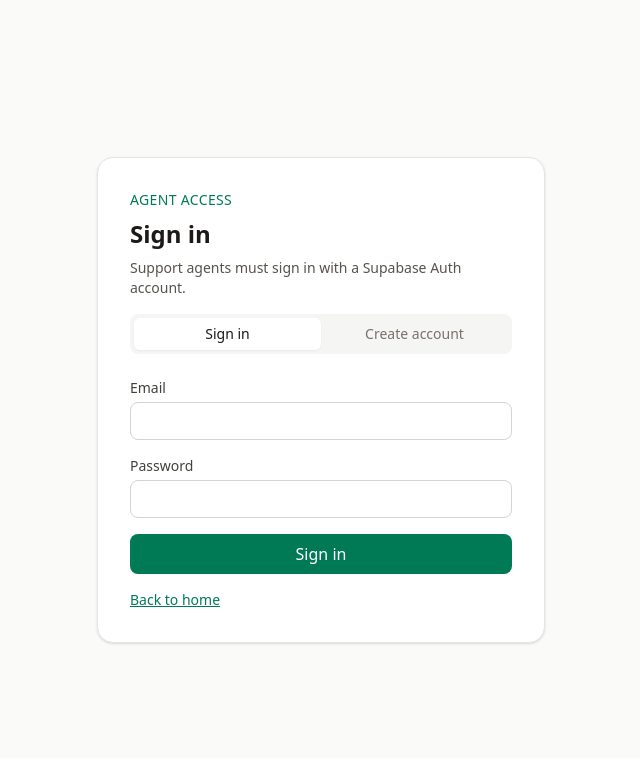
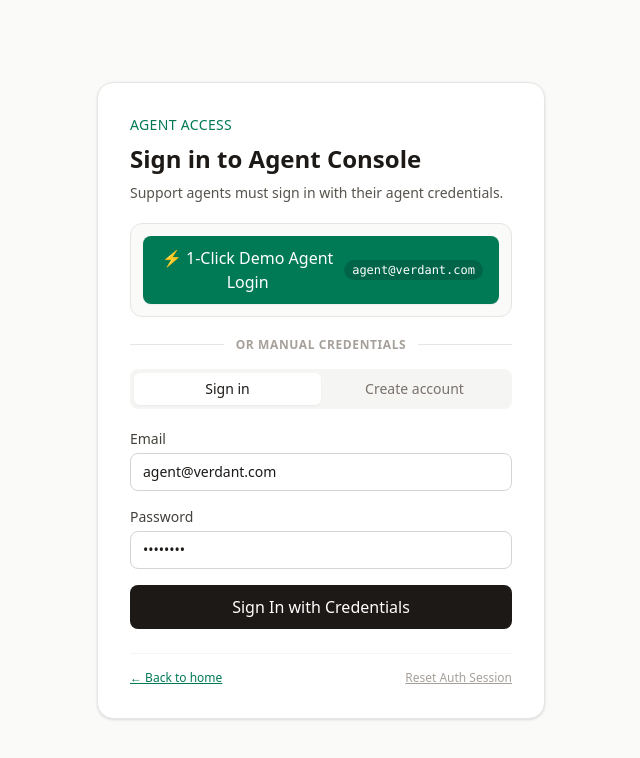
Before and after one commit to Shubham11369/Verdant-Co-Al, a React (Vite) app in the folder frontend/: page /login in a window 1280 px wide. Shown: the top 758 px of the page, without its empty margins (319-959 px from the left). Built offline with nearby package versions, Linux system fonts and the light colour scheme; no server answers.

Commit message:
feat(auth): implement local mock authentication fallback
Added a persistent mock authentication flow for local development environments where Supabase is not configured, including a dedicated mock auth middleware, persistent localStorage session handling, and a simplified login experience.

```diff
--- a/frontend/src/lib/AuthProvider.tsx
+++ b/frontend/src/lib/AuthProvider.tsx
@@ -7,18 +7,20 @@ import {
   useState,
   type ReactNode,
 } from "react";
-import { supabase } from "./supabase";
+import { supabase, resetLocalAuth, isMockAuth } from "./supabase";
 
 type AuthContextValue = {
   user: User | null;
   session: Session | null;
   isLoading: boolean;
+  isMockAuth: boolean;
   signIn: (email: string, password: string) => Promise<{ error: string | null }>;
   signUp: (
     email: string,
     password: string,
   ) => Promise<{ error: string | null; message?: string | null }>;
   signOut: () => Promise<void>;
+  resetAuth: () => Promise<void>;
 };
 
 const AuthContext = createContext<AuthContextValue | undefined>(undefined);
@@ -55,14 +57,26 @@ export function AuthProvider({ children }: { children: ReactNode }) {
       user: session?.user ?? null,
       session,
       isLoading,
+      isMockAuth,
       signIn: async (email, password) => {
-        const { error } = await supabase.auth.signInWithPassword({
+        try {
+          const { data, error } = await supabase.auth.signInWithPassword({
             email,
             password,
           });
-        return { error: error?.message ?? null };
+          if (error) {
+            return { error: error.message };
+          }
+          if (data?.session) {
+            setSession(data.session);
+          }
+          return { error: null };
+        } catch (err: any) {
+          return { error: err?.message || "Failed to sign in" };
+        }
       },
       signUp: async (email, password) => {
+        try {
           const { data, error } = await supabase.auth.signUp({
             email,
             password,
@@ -74,6 +88,9 @@ export function AuthProvider({ children }: { children: ReactNode }) {
           if (error) {
             return { error: error.message };
           }
+          if (data?.session) {
+            setSession(data.session);
+          }
           if (!data.session) {
             return {
               error: null,
@@ -82,9 +99,25 @@ export function AuthProvider({ children }: { children: ReactNode }) {
             };
           }
           return { error: null };
+        } catch (err: any) {
+          return { error: err?.message || "Failed to create account" };
+        }
       },
       signOut: async () => {
+        try {
           await supabase.auth.signOut();
+        } finally {
+          setSession(null);
+        }
+      },
+      resetAuth: async () => {
+        try {
+          await supabase.auth.signOut();
+        } catch {
+          // Ignore
+        }
+        resetLocalAuth();
+        setSession(null);
       },
     }),
     [isLoading, session],
--- a/frontend/src/lib/supabase.ts
+++ b/frontend/src/lib/supabase.ts
@@ -9,19 +9,64 @@ import {
 const supabaseUrl = import.meta.env.VITE_SUPABASE_URL?.trim();
 const supabaseAnonKey = import.meta.env.VITE_SUPABASE_ANON_KEY?.trim();
 
+const STORAGE_KEY = "verdant_agent_auth_session";
+
+function getStoredMockSession(): Session | null {
+  try {
+    if (typeof window === "undefined") return null;
+    const raw = localStorage.getItem(STORAGE_KEY);
+    if (!raw) return null;
+    const parsed = JSON.parse(raw);
+    if (parsed && parsed.access_token) {
+      return parsed as Session;
+    }
+  } catch {
+    // Ignore parse errors
+  }
+  return null;
+}
+
+function saveStoredMockSession(session: Session | null): void {
+  try {
+    if (typeof window === "undefined") return;
+    if (session) {
+      localStorage.setItem(STORAGE_KEY, JSON.stringify(session));
+    } else {
+      localStorage.removeItem(STORAGE_KEY);
+    }
+  } catch {
+    // Ignore storage errors
+  }
+}
+
+export function resetLocalAuth(): void {
+  try {
+    if (typeof window !== "undefined") {
+      localStorage.removeItem(STORAGE_KEY);
+      sessionStorage.clear();
+    }
+  } catch {
+    // Ignore
+  }
+}
+
 function createMockSupabaseClient(): SupabaseClient {
-  console.warn(
-    "Supabase env vars are missing. Using in-memory mock auth session.",
+  console.info(
+    "[Auth] Running in local mock auth mode with persistent localStorage session.",
   );
 
-  let currentSession: Session | null = null;
+  let currentSession: Session | null = getStoredMockSession();
   const listeners = new Set<
     (event: AuthChangeEvent, session: Session | null) => void
   >();
 
   const notify = (event: AuthChangeEvent, session: Session | null) => {
     for (const listener of listeners) {
-      listener(event, session);
+      try {
+        listener(event, session);
+      } catch (e) {
+        console.warn("[Auth Listener Error]", e);
+      }
     }
   };
 
@@ -47,37 +92,33 @@ function createMockSupabaseClient(): SupabaseClient {
       },
       signInWithPassword: async ({
         email,
-        password,
+        password: _password,
       }: {
         email: string;
         password: string;
       }) => {
-        if (!email || !password) {
-          return {
-            data: { user: null, session: null },
-            error: { message: "Email and password are required." },
-          };
-        }
+        const agentEmail = email?.trim() || "agent@verdant.com";
 
         const user: User = {
           id: "00000000-0000-0000-0000-000000000001",
-          email,
-          app_metadata: {},
-          user_metadata: {},
+          email: agentEmail,
+          app_metadata: { role: "agent" },
+          user_metadata: { full_name: "Verdant Support Agent" },
           aud: "authenticated",
           created_at: new Date().toISOString(),
         };
 
         const session: Session = {
-          access_token: `mock-token:${encodeURIComponent(email)}`,
+          access_token: `mock-token:${encodeURIComponent(agentEmail)}`,
           refresh_token: "mock-refresh-token",
-          expires_in: 3600,
-          expires_at: Math.floor(Date.now() / 1000) + 3600,
+          expires_in: 86400,
+          expires_at: Math.floor(Date.now() / 1000) + 86400,
           token_type: "bearer",
           user,
         };
 
         currentSession = session;
+        saveStoredMockSession(currentSession);
         notify("SIGNED_IN", currentSession);
 
         return {
@@ -87,35 +128,35 @@ function createMockSupabaseClient(): SupabaseClient {
       },
       signUp: async ({
         email,
-        password,
+        password: _password,
       }: {
         email: string;
         password: string;
       }) => {
-        if (!email || !password) {
-          return {
-            data: { user: null, session: null },
-            error: { message: "Email and password are required." },
-          };
-        }
+        const agentEmail = email?.trim() || "agent@verdant.com";
+
         const user: User = {
           id: "00000000-0000-0000-0000-000000000001",
-          email,
-          app_metadata: {},
-          user_metadata: {},
+          email: agentEmail,
+          app_metadata: { role: "agent" },
+          user_metadata: { full_name: "Verdant Support Agent" },
           aud: "authenticated",
           created_at: new Date().toISOString(),
         };
+
         const session: Session = {
-          access_token: `mock-token:${encodeURIComponent(email)}`,
+          access_token: `mock-token:${encodeURIComponent(agentEmail)}`,
           refresh_token: "mock-refresh-token",
-          expires_in: 3600,
-          expires_at: Math.floor(Date.now() / 1000) + 3600,
+          expires_in: 86400,
+          expires_at: Math.floor(Date.now() / 1000) + 86400,
           token_type: "bearer",
           user,
         };
+
         currentSession = session;
+        saveStoredMockSession(currentSession);
         notify("SIGNED_IN", currentSession);
+
         return {
           data: { user, session },
           error: null,
@@ -123,6 +164,7 @@ function createMockSupabaseClient(): SupabaseClient {
       },
       signOut: async () => {
         currentSession = null;
+        saveStoredMockSession(null);
         notify("SIGNED_OUT", null);
         return { error: null };
       },
@@ -130,6 +172,8 @@ function createMockSupabaseClient(): SupabaseClient {
   } as unknown as SupabaseClient;
 }
 
+export const isMockAuth = !supabaseUrl || !supabaseAnonKey;
+
 export const supabase: SupabaseClient =
   supabaseUrl && supabaseAnonKey
     ? createClient(supabaseUrl, supabaseAnonKey)
--- a/frontend/src/pages/LoginPage.tsx
+++ b/frontend/src/pages/LoginPage.tsx
@@ -3,16 +3,39 @@ import { Link, Navigate } from "react-router-dom";
 import { useAuth } from "../lib/AuthProvider";
 
 export function LoginPage() {
-  const { user, isLoading, signIn, signUp } = useAuth();
+  const { user, isLoading, isMockAuth, signIn, signUp, resetAuth } = useAuth();
   const [mode, setMode] = useState<"signin" | "signup">("signin");
-  const [email, setEmail] = useState("");
-  const [password, setPassword] = useState("");
+  const [email, setEmail] = useState("agent@verdant.com");
+  const [password, setPassword] = useState("agent123");
   const [error, setError] = useState<string | null>(null);
   const [notice, setNotice] = useState<string | null>(null);
   const [isSubmitting, setIsSubmitting] = useState(false);
 
   if (!isLoading && user) {
     return <Navigate to="/agent" replace />;
+  }
+
+  async function handleQuickDemoSignIn() {
+    setError(null);
+    setNotice(null);
+    setIsSubmitting(true);
+    const demoEmail = "agent@verdant.com";
+    const demoPass = "agent123";
+    setEmail(demoEmail);
+    setPassword(demoPass);
+    const result = await signIn(demoEmail, demoPass);
+    if (result.error) {
+      setError(result.error);
+    }
+    setIsSubmitting(false);
+  }
+
+  async function handleResetAuth() {
+    setIsSubmitting(true);
+    setError(null);
+    await resetAuth();
+    setNotice("Local auth session has been reset. You can now sign in fresh.");
+    setIsSubmitting(false);
   }
 
   async function handleSubmit(event: FormEvent<HTMLFormElement>) {
@@ -38,24 +61,57 @@ export function LoginPage() {
   }
 
   return (
-    <main className="flex min-h-screen items-center justify-center bg-stone-50 px-6">
+    <main className="flex min-h-screen items-center justify-center bg-stone-50 px-6 py-12">
       <section className="w-full max-w-md rounded-2xl border border-stone-200 bg-white p-8 shadow-sm">
-        <p className="text-sm font-medium uppercase tracking-wide text-emerald-700">
-          Agent access
-        </p>
+        <div className="flex items-center justify-between">
+          <p className="text-sm font-medium uppercase tracking-wide text-emerald-700">
+            Agent Access
+          </p>
+          {isMockAuth && (
+            <span className="inline-flex items-center px-2 py-0.5 rounded text-xs font-semibold bg-emerald-50 text-emerald-700 border border-emerald-200">
+              Local Mode
+            </span>
+          )}
+        </div>
+
         <h1 className="mt-2 text-2xl font-semibold text-stone-900">
-          {mode === "signin" ? "Sign in" : "Create agent account"}
+          {mode === "signin" ? "Sign in to Agent Console" : "Create agent account"}
         </h1>
         <p className="mt-2 text-sm text-stone-600">
           {mode === "signin"
-            ? "Support agents must sign in with a Supabase Auth account."
-            : "Register a new agent account in Supabase Auth."}
+            ? isMockAuth
+              ? "Running in local development mode. Use 1-Click Demo Login or sign in with any email."
+              : "Support agents must sign in with their agent credentials."
+            : "Register a new agent account."}
         </p>
+
+        {/* 1-Click Demo Sign In */}
+        <div className="mt-5 p-3 rounded-xl bg-stone-50 border border-stone-200">
+          <button
+            type="button"
+            onClick={handleQuickDemoSignIn}
+            disabled={isSubmitting}
+            className="w-full py-2.5 px-4 rounded-lg bg-emerald-700 hover:bg-emerald-800 text-white font-medium shadow-xs transition-colors flex items-center justify-center gap-2 cursor-pointer disabled:opacity-50"
+          >
+            <span>⚡ 1-Click Demo Agent Login</span>
+            <span className="text-xs bg-emerald-800/80 px-2 py-0.5 rounded-full font-mono">
+              agent@verdant.com
+            </span>
+          </button>
+        </div>
+
+        <div className="mt-5 flex items-center gap-3">
+          <div className="h-px bg-stone-200 flex-1" />
+          <span className="text-xs uppercase text-stone-400 font-semibold tracking-wider">
+            or manual credentials
+          </span>
+          <div className="h-px bg-stone-200 flex-1" />
+        </div>
 
         <div className="mt-4 flex rounded-lg bg-stone-100 p-1 text-sm font-medium text-stone-600">
           <button
             type="button"
-            className={`flex-1 rounded-md py-1.5 transition-colors ${
+            className={`flex-1 rounded-md py-1.5 transition-colors cursor-pointer ${
               mode === "signin"
                 ? "bg-white text-stone-900 shadow-xs"
                 : "text-stone-500 hover:text-stone-900"
@@ -70,7 +126,7 @@ export function LoginPage() {
           </button>
           <button
             type="button"
-            className={`flex-1 rounded-md py-1.5 transition-colors ${
+            className={`flex-1 rounded-md py-1.5 transition-colors cursor-pointer ${
               mode === "signup"
                 ? "bg-white text-stone-900 shadow-xs"
                 : "text-stone-500 hover:text-stone-900"
@@ -85,22 +141,23 @@ export function LoginPage() {
           </button>
         </div>
 
-        <form className="mt-6 space-y-4" onSubmit={handleSubmit}>
+        <form className="mt-5 space-y-4" onSubmit={handleSubmit}>
           <label className="block text-sm font-medium text-stone-700">
             Email
             <input
-              className="mt-1 w-full rounded-lg border border-stone-300 px-3 py-2 text-stone-900 outline-none focus:border-emerald-600"
+              className="mt-1 w-full rounded-lg border border-stone-300 px-3 py-2 text-stone-900 outline-none focus:border-emerald-600 focus:ring-1 focus:ring-emerald-600"
               type="email"
               value={email}
               onChange={(event) => setEmail(event.target.value)}
               required
               autoComplete="email"
+              placeholder="agent@verdant.com"
             />
           </label>
           <label className="block text-sm font-medium text-stone-700">
             Password
             <input
-              className="mt-1 w-full rounded-lg border border-stone-300 px-3 py-2 text-stone-900 outline-none focus:border-emerald-600"
+              className="mt-1 w-full rounded-lg border border-stone-300 px-3 py-2 text-stone-900 outline-none focus:border-emerald-600 focus:ring-1 focus:ring-emerald-600"
               type="password"
               value={password}
               onChange={(event) => setPassword(event.target.value)}
@@ -108,6 +165,7 @@ export function LoginPage() {
               autoComplete={
                 mode === "signin" ? "current-password" : "new-password"
               }
+              placeholder="••••••••"
             />
           </label>
 
@@ -116,9 +174,7 @@ export function LoginPage() {
               <p className="font-medium">{error}</p>
               {error.toLowerCase().includes("invalid login credentials") && (
                 <p className="text-xs text-red-600">
-                  If this account does not exist yet, click &quot;Create
-                  account&quot; above or add the user in your Supabase
-                  Authentication dashboard.
+                  Account not found in remote Supabase. Click &quot;1-Click Demo Agent Login&quot; above to bypass remote auth in development.
                 </p>
               )}
             </div>
@@ -131,7 +187,7 @@ export function LoginPage() {
           ) : null}
 
           <button
-            className="w-full rounded-lg bg-emerald-700 px-4 py-2 font-medium text-white disabled:opacity-60"
+            className="w-full rounded-lg bg-stone-900 hover:bg-stone-800 px-4 py-2.5 font-medium text-white transition-colors cursor-pointer disabled:opacity-60"
             type="submit"
             disabled={isSubmitting}
           >
@@ -140,16 +196,24 @@ export function LoginPage() {
                 ? "Signing in..."
                 : "Creating..."
               : mode === "signin"
-                ? "Sign in"
-                : "Create account"}
+                ? "Sign In with Credentials"
+                : "Create Account"}
           </button>
         </form>
 
-        <p className="mt-4 text-sm text-stone-500">
-          <Link className="text-emerald-700 underline" to="/">
-            Back to home
+        <div className="mt-6 pt-4 border-t border-stone-100 flex items-center justify-between text-xs text-stone-500">
+          <Link className="text-emerald-700 hover:text-emerald-800 underline" to="/">
+            ← Back to home
           </Link>
-        </p>
+          <button
+            type="button"
+            onClick={handleResetAuth}
+            className="text-stone-400 hover:text-red-600 underline cursor-pointer"
+            title="Clear stored session token and reset authentication state"
+          >
+            Reset Auth Session
+          </button>
+        </div>
       </section>
     </main>
   );
```
Also changed, not shown: 2 other files (tests, documents, lock files or other folders). Lines whose indentation alone changed are shown as unchanged.
